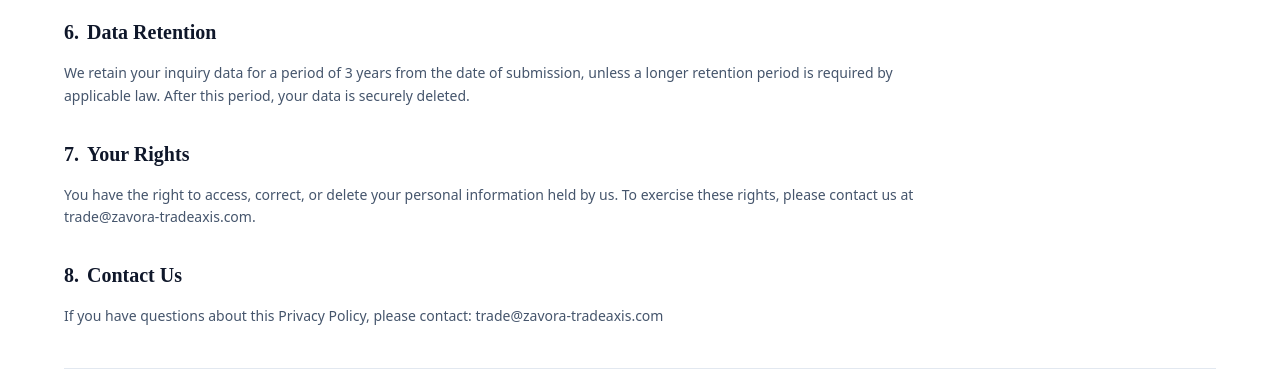
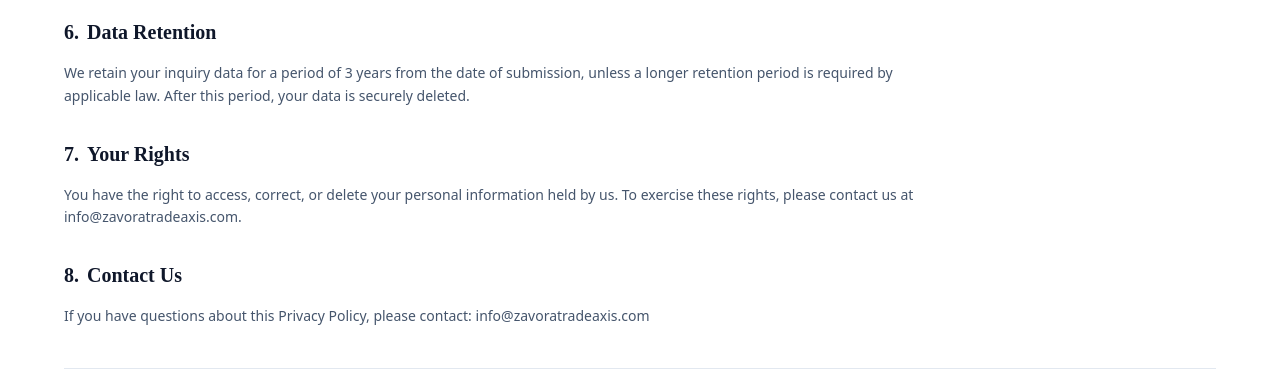
Before and after one commit to anoor244/zavora-tradeaxis, a Next.js app: page /privacy-policy in a window 1280 px wide. Shown: the part 1226-1604 px from the top of the page. Built offline with nearby package versions, Linux system fonts and the light colour scheme.

Commit message:
correct email

```diff
--- a/components/privacy-policy-components/PolicyContentSection.tsx
+++ b/components/privacy-policy-components/PolicyContentSection.tsx
@@ -52,13 +52,13 @@ const policySections = [
     id: "7.",
     title: "Your Rights",
     body:
-      "You have the right to access, correct, or delete your personal information held by us. To exercise these rights, please contact us at trade@zavora-tradeaxis.com.",
+      "You have the right to access, correct, or delete your personal information held by us. To exercise these rights, please contact us at info@zavoratradeaxis.com.",
   },
   {
     id: "8.",
     title: "Contact Us",
     body:
-      "If you have questions about this Privacy Policy, please contact: trade@zavora-tradeaxis.com",
+      "If you have questions about this Privacy Policy, please contact: info@zavoratradeaxis.com",
   },
 ];
 
```
